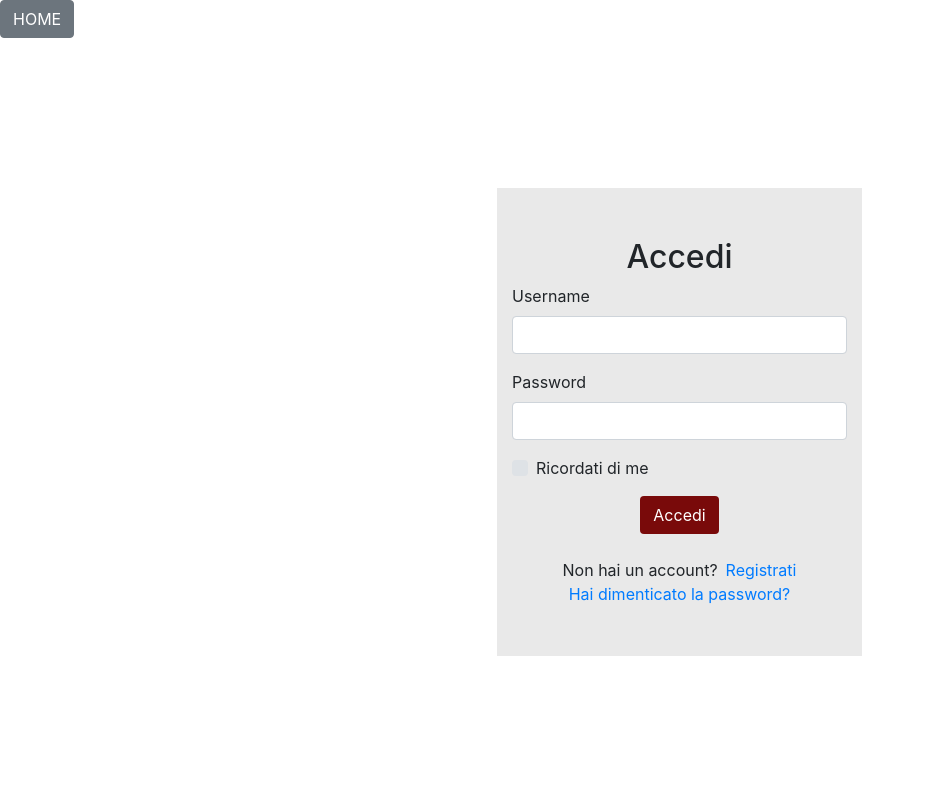
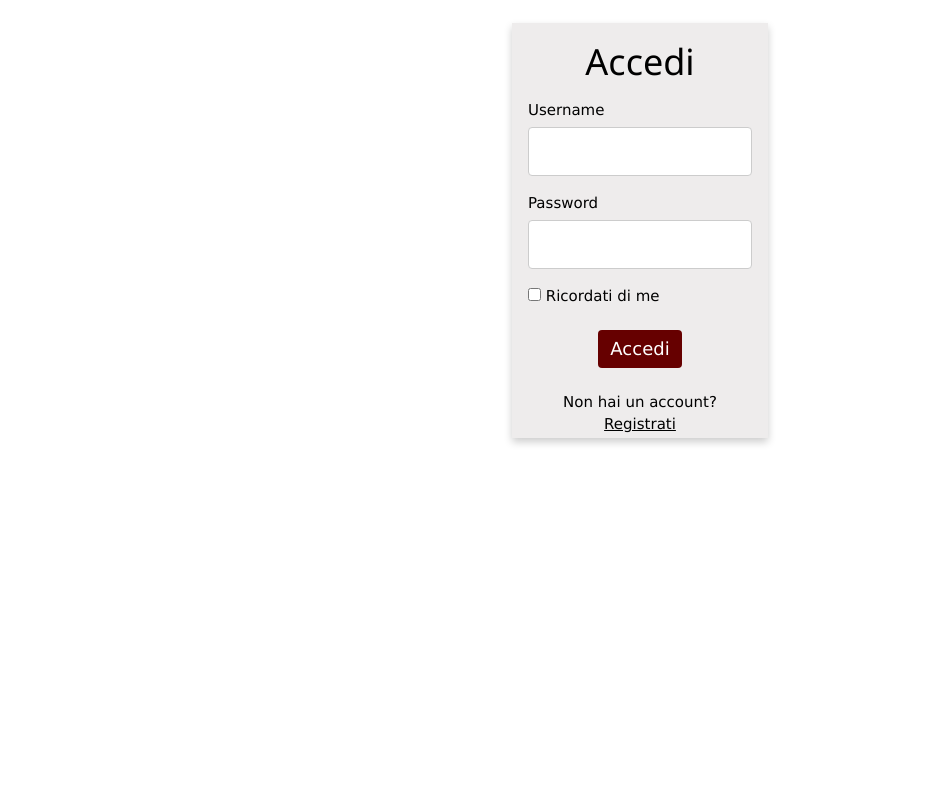
Before and after one commit to cesto99/Progetto-LTW, a PHP site: page /Registrazione/Login.html in a window 1280 px wide. Shown: the whole page, without its empty margins (0-925 px from the left). After the commit the page ends 445 px from the top, so only its background shows below. Run offline with PHP 8.4, Linux system fonts and the light colour scheme; some libraries are stand-ins or nearby versions.

Commit message:
cambiato login

```diff
--- a/Sito Web Bar Sapienza/Registrazione/Login.html
+++ b/Sito Web Bar Sapienza/Registrazione/Login.html
@@ -1,70 +1,70 @@
 <!DOCTYPE html>
 <html>
-
     <head>
         <title>Login utente</title>
+        <script src="verifica.js"></script> <!--Funzioni messaggi su schermo-->
+        <link rel="stylesheet" type="text/css" href="animation.css">
         <link rel="stylesheet" type="text/css" href="Style_Login.css">
-        <link rel="stylesheet" type="text/css" href="https://stackpath.bootstrapcdn.com/bootstrap/4.1.3/css/bootstrap.min.css">
-        <script src="verifica.js"></script>
-        <link rel="stylesheet" type="text/css" href="animation.css">
+
+        <link rel="stylesheet" href="../css/style.css"> <!--Per colore e forma del bottone-->
+        <link rel="stylesheet" href="https://www.w3schools.com/w3css/4/w3.css"> <!--Formato testo-->
     </head>
 
     <!-- Chiama la funzione modifica che serve per variare il messaggio di errore -->
-    <body class="corpo" onload="ErrorMsg()">
-        <a href="../index.html"> <button class="btn btn-secondary">HOME</button></a>
-        <div class="container">
+    <body class="background" onload="ErrorMsg()">
+
+        <!-- <div class="titolo">
+            <a href="../index.html">
+            <img src="../icons/Uniroma1.svg.png" width="400" height="150">
+            </a>
+        </div>
+        <br> -->
 
         <div id="error-container" class="fade-in">
-                <!-- Qui comparirá l'errore -->
+            <!-- Qui comparirá il messaggio -->
         </div>
+        <br>
 
-            <div class="login-box">
-                <div class="row">
-                    <div class="col-md-6 login-left">
-                        <h2 class="titolo">Accedi</h2>
+        <div class="login-card center">
+            <h1 class="titolo">Accedi</h1>
             <form action="validazione.php" method="POST">
-
-                            <div class="form-group">
-                                <label for="username">Username</label>
+                <div>
+                    <div>
+                        <label for="username">Username</label> <br>
                         <input type="text" id="user" name="user" class="form-control" required>
                     </div>
-                            <div class="form-group">
-                                <label for="pass">Password</label>
+                    <div>
+                        <label for="pass">Password</label> <br>
                         <input type="password" id="password" name="password" class="form-control" required>
                     </div>
-
-                            <div class="form-group">
+                    <div>
                         <div class="custom-control custom-checkbox">
                             <input type="checkbox" class="custom-control-input" id="rememberMe">
                             <label class="custom-control-label" for="rememberMe">Ricordati di me</label>
                         </div>
                     </div>
-
-                            <!-- da rivedere sintassi -->
-                            <div class="d-flex justify-content-center mt-3 login_container">
-                                <button type="submit" name="acc" class="btn btn-reg"> Accedi </button>
+                    <br>
+                    <div class="titolo">
+                        <button type="submit" name="acc" class="btn btn-secondary"> Accedi </button>
                     </div>
-
+                    <br>
+                </div>
             </form>
 
-                        <div class="mt-4">
+            <div>
                 <!-- da rivedere sintassi -->
-                            <div class="d-flex justify-content-center links">
+                <div class="titolo">
                     Non hai un account? <a href="signup.html" class="ml-2">Registrati</a>
                 </div>
-                            <!-- da implementare il recupero della password? -->
-                            <div class="d-flex justify-content-center links">
-                                <a href="#">Hai dimenticato la password?</a>
             </div>
         </div>
 
-                    </div>
-                </div>
-            </div>
-        </div>
+
+
+
+
         <script type="text/javascript" src="https://code.jquery.com/jquery-1.11.0.min.js"></script>
         <script type="text/javascript" src="https://code.jquery.com/jquery-migrate-1.2.1.min.js"></script>
         <script type="text/javascript" src="https://cdn.jsdelivr.net/npm/slick-carousel@1.8.1/slick/slick.min.js"></script>
     </body>
-
 </html>
--- a/Sito Web Bar Sapienza/Registrazione/Style_Login.css
+++ b/Sito Web Bar Sapienza/Registrazione/Style_Login.css
@@ -1,67 +1,64 @@
+.login-card {
+    background-color: rgb(238, 236, 236);
+    box-shadow: 0 4px 8px 0 rgba(0,0,0,0.2);
+    transition: 0.3s;
+    width: 20%;
+    padding: 2px 16px;
+}
+
+.login-card:hover {
+    box-shadow: 0 8px 16px 0 rgba(0,0,0,0.2);
+}
+
+
 .center {
-    width: 840px; /* Can be in percentage also. */
     height: auto;
     margin: 0 auto;
-    padding: 5px;
     position: relative;
 }
 
-
+/* Stile riquadro del messaggio d'errore */
 .error {
-
     border: 1px solid rgb(153, 0, 0);
-
+    width: 20%;
 }
 
+/* Stile riquadro messaggio su schermo */
 .msg {
     border: 1px solid rgb(0, 153, 0);
 }
 
-.corpo {
-
-    background: linear-gradient(rgba(0,0,50,0.5), rgba(0,0,50,0.5), url("Registrazione/image.jpg"));
+/* Sfondo della pagina */
+.background {
+    /*background: linear-gradient(rgba(0,0,0,0.5), rgba(0,0,0,0.5)); /* sfumatura */
     background-size: cover;
     background-position:center;
-
 }
 
-.login-box {
-
-    max-width: 700px;
-    float: none;
-    margin: 150px auto;
-    position: relative;
-    left: 20%;
-
-}
-
+/* Per centrare i titoli */
 .titolo {
-
     text-align: center;
 }
 
-.login-left {
 
-    background: rgba(211,211,211, 0.5);
-    padding: 50px;
-
+input[type=text], select, textarea {
+    width: 100%;
+    padding: 12px;
+    border: 1px solid #ccc;
+    border-radius: 4px;
+    box-sizing: border-box;
+    margin-top: 6px;
+    margin-bottom: 16px;
+    resize: vertical;
 }
 
-.login-right {
-
-    background: rgba(211,211,211, 0.5);
-    padding: 50px;
-
+input[type=password], select, textarea {
+    width: 100%;
+    padding: 12px;
+    border: 1px solid #ccc;
+    border-radius: 4px;
+    box-sizing: border-box;
+    margin-top: 6px;
+    margin-bottom: 16px;
+    resize: vertical;
 }
-
-.row {
-
-    background: rgb(0, 0, 0);
-    background-color:transparent;
-}
-
-.btn-reg {
-
-    background: rgb(121, 10, 10);
-    color:rgb(255, 255, 255)
-}
```
Also changed, not shown: Sito Web Bar Sapienza/Css_form.css (+13 -1 lines), Sito Web Bar Sapienza/Registrazione/login3.html (added, +70 -0 lines), Sito Web Bar Sapienza/Registrazione/image.jpg (deleted), Sito Web Bar Sapienza/icons/Logo_Sapienza.png (deleted), Sito Web Bar Sapienza/icons/Uniroma1.svg.png. Lines whose indentation alone changed are shown as unchanged.
